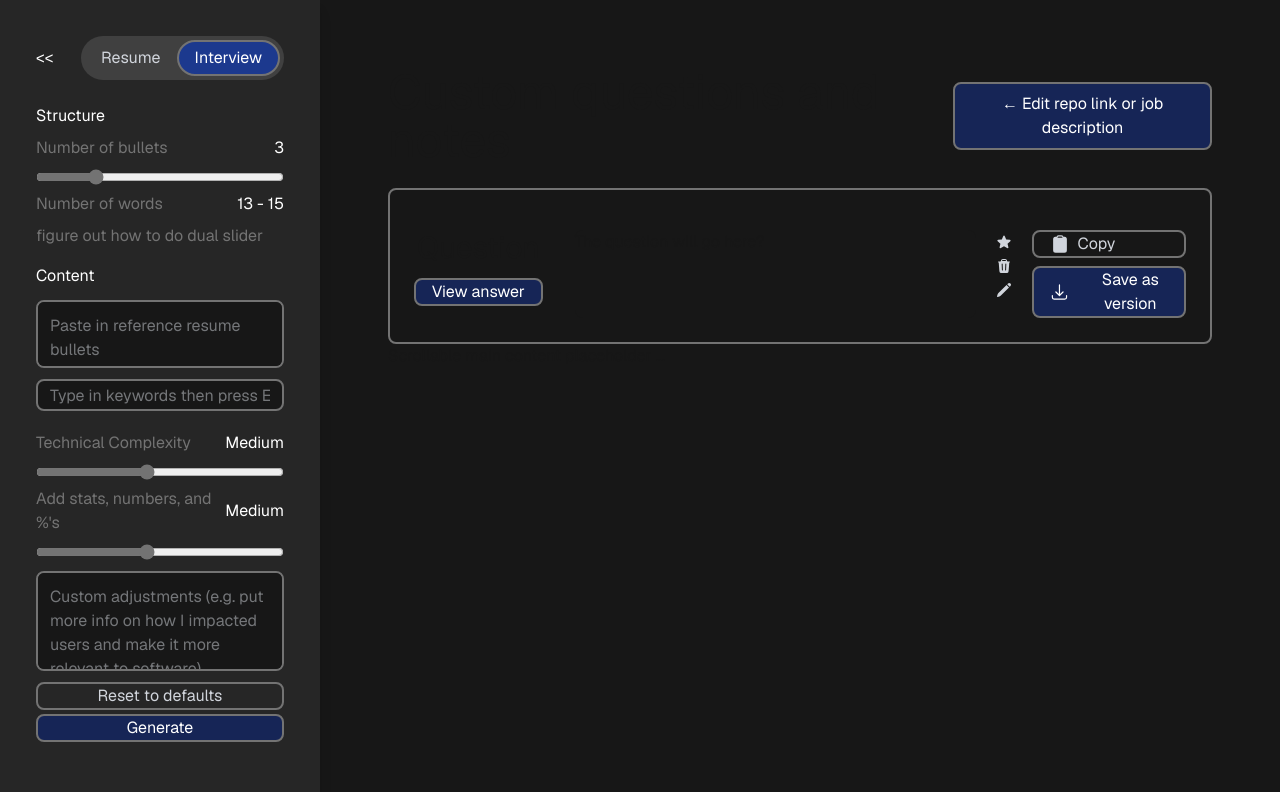
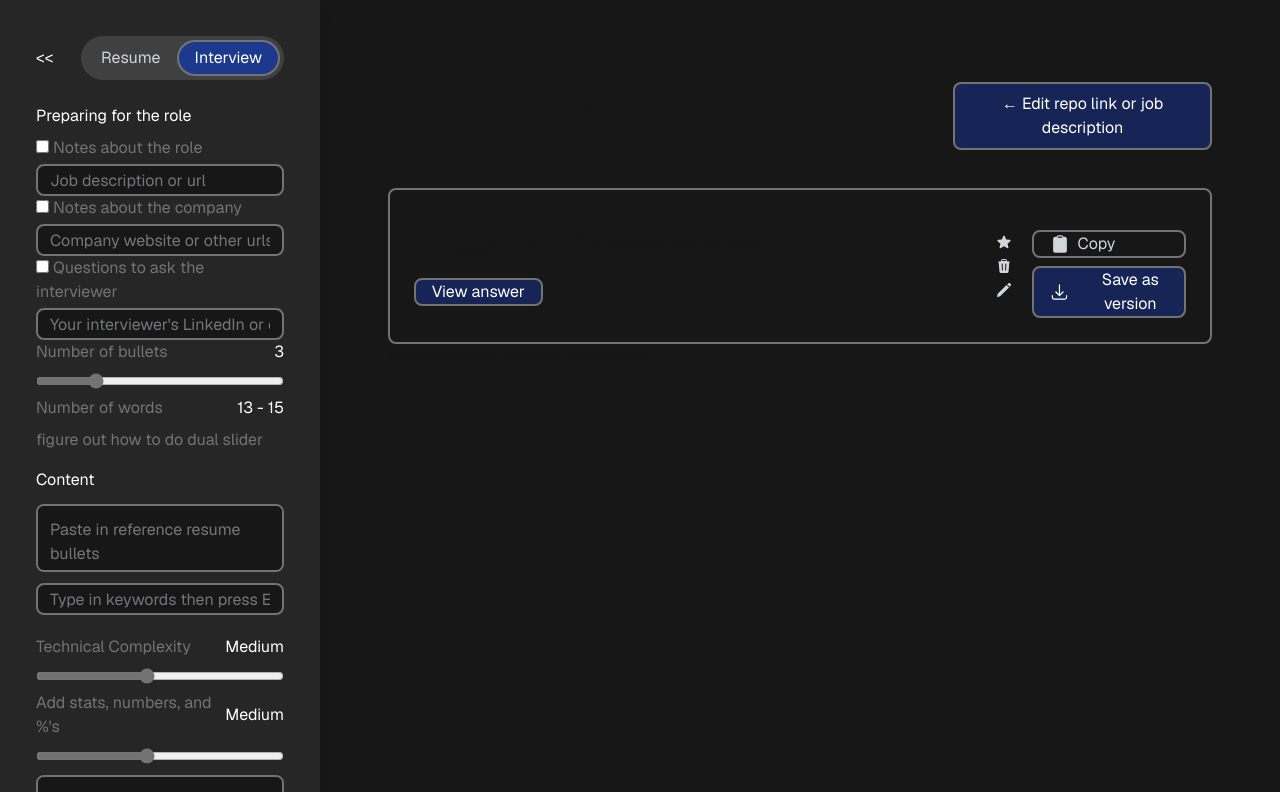
Before and after one commit to erinjhu/project-summarizer, a Next.js app in the folder frontend/: page /interview in a window 1280 px wide. Shown: the top 792 px of the page. Built offline with nearby package versions, Linux system fonts and the light colour scheme.

Commit message:
feat: checkboxes on interview page

```diff
--- a/frontend/src/app/interview/page.tsx
+++ b/frontend/src/app/interview/page.tsx
@@ -69,8 +69,64 @@ export default function Resume() {
                     <div className="px-3">
                         {/* Structure */}
                         <div className="font-sans mt-3">
-                            <h2 className="text-white mb-2">Structure</h2>
+                            <h2 className="text-white mb-2">Preparing for the role</h2>
                             <div>
+                                <label className="text-neutral-500">
+                                    <input
+                                    type="checkbox"
+                                    /> Notes about the role
+                                </label>
+                                <input
+                                    type="text"
+                                    value={keywordInput}
+                                    onChange={e => setKeywordInput(e.target.value)}
+                                    onKeyDown={e => {
+                                        if (e.key === "Enter" && keywordInput.trim()) {
+                                            setKeywords([...keywords, keywordInput.trim()]);
+                                            setKeywordInput("");
+                                        }
+                                    }}
+                                    placeholder="Job description or url"
+                                    className="w-full h-8 mt-1 bg-neutral-900 text-gray-300 border-2 border-neutral-500 rounded-lg p-3"
+                                />
+                                <label className="text-neutral-500">
+                                    <input
+                                    type="checkbox"
+                                    /> Notes about the company
+                                </label>
+                                <input
+                                    type="text"
+                                    value={keywordInput}
+                                    onChange={e => setKeywordInput(e.target.value)}
+                                    onKeyDown={e => {
+                                        if (e.key === "Enter" && keywordInput.trim()) {
+                                            setKeywords([...keywords, keywordInput.trim()]);
+                                            setKeywordInput("");
+                                        }
+                                    }}
+                                    placeholder="Company website or other urls"
+                                    className="w-full h-8 mt-1 bg-neutral-900 text-gray-300 border-2 border-neutral-500 rounded-lg p-3"
+                                />
+                                <label className="text-neutral-500">
+                                    <input
+
+                                    type="checkbox"
+                                    /> Questions to ask the interviewer
+                                </label>
+                                <input
+                                    type="text"
+                                    value={keywordInput}
+                                    onChange={e => setKeywordInput(e.target.value)}
+                                    onKeyDown={e => {
+                                        if (e.key === "Enter" && keywordInput.trim()) {
+                                            setKeywords([...keywords, keywordInput.trim()]);
+                                            setKeywordInput("");
+                                        }
+                                    }}
+                                    placeholder="Your interviewer's LinkedIn or other urls"
+                                    className="w-full h-8 mt-1 bg-neutral-900 text-gray-300 border-2 border-neutral-500 rounded-lg p-3"
+                                />
+
                                 <div className="flex items-center justify-between mb-2">
                                     <span className="text-neutral-500">Number of bullets</span>
                                     <span className="text-white">{numBullets}</span>
```
